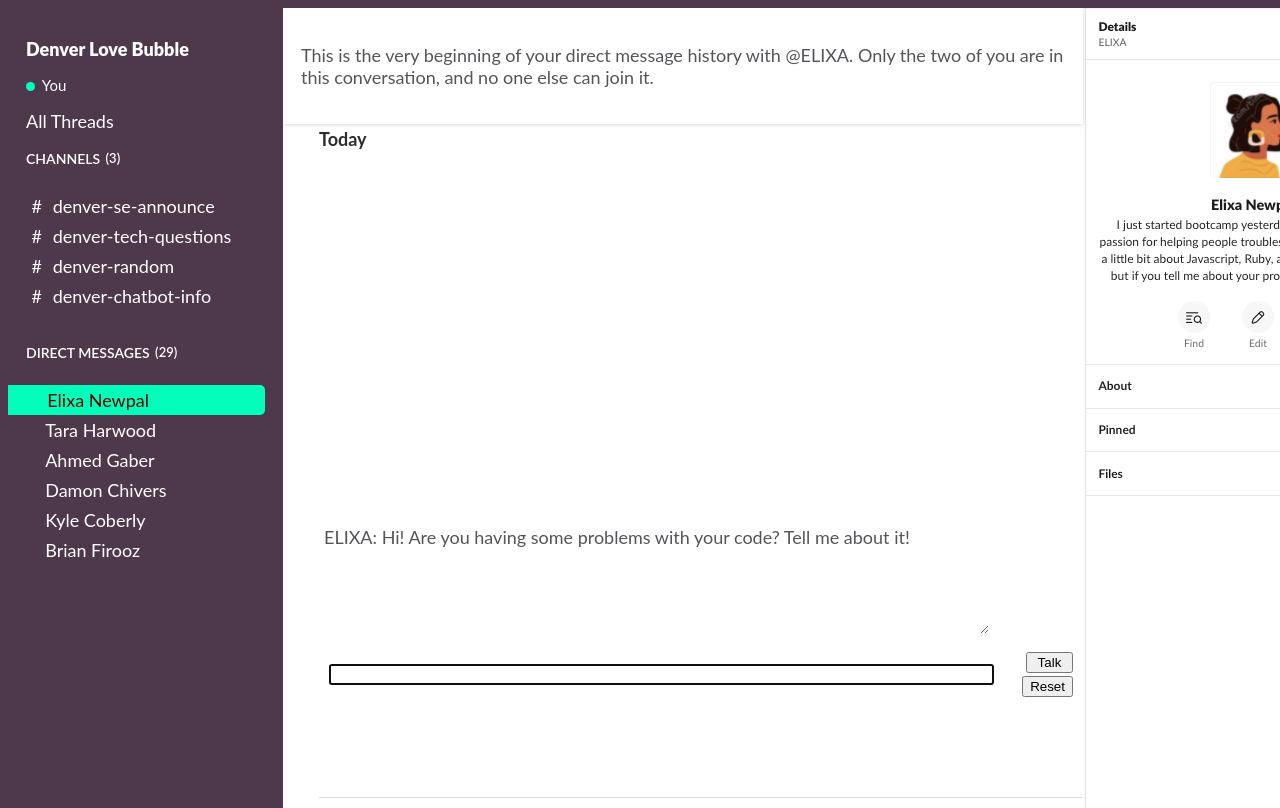
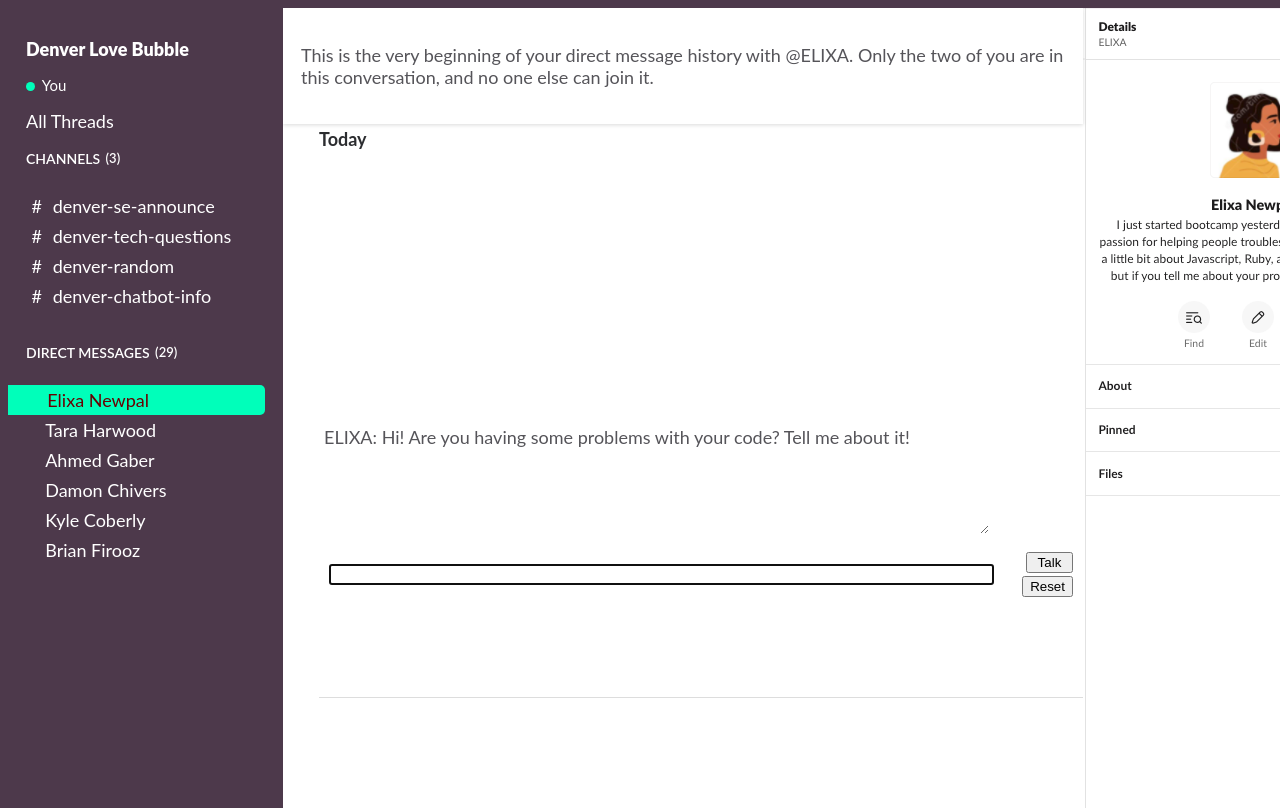
Before and after one commit to tara-m-harwood/elixa-newpal-fe, a plain HTML site: page index.html in a window 1280 px wide. Drawn offline with Linux system fonts and the light colour scheme.

Commit message:
scroll works, pos off

```diff
--- a/styles.css
+++ b/styles.css
@@ -65,9 +65,9 @@ button:active {
 
 #msg-column {
   position: absolute;
-  bottom: 0px;
+  bottom: 100px;
   margin-bottom: 10px;
-  /* height: calc(100% - 300px); */
+  max-height: 75%;
   overflow: scroll;
 }
 
```
